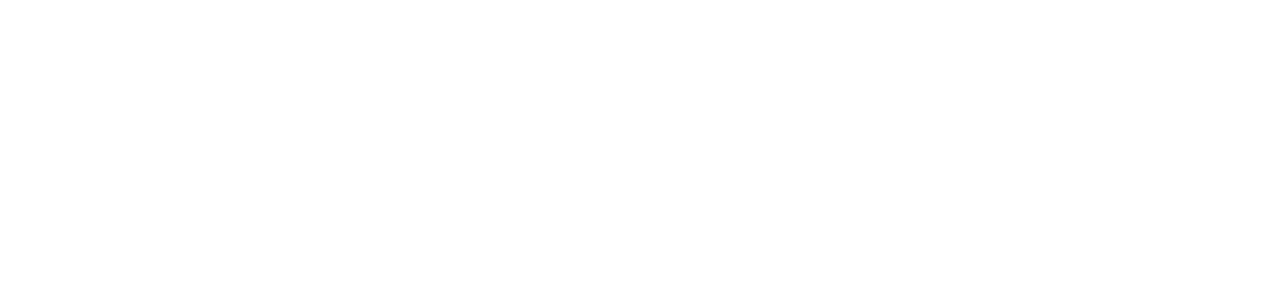
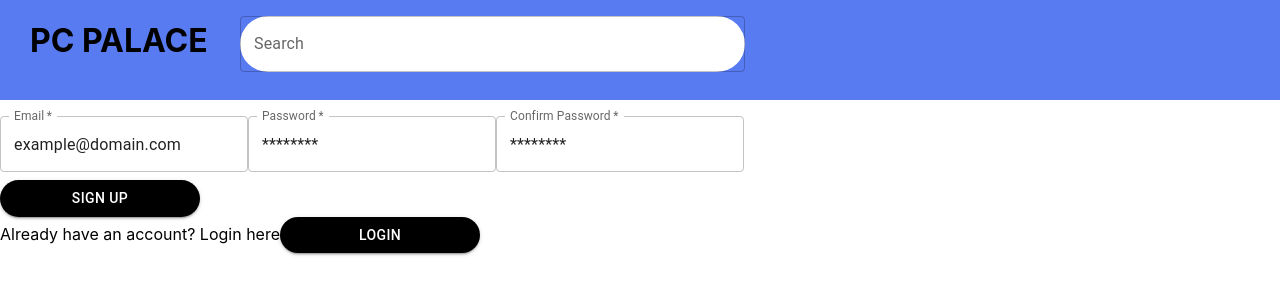
Before and after one commit to mhshabbir/CSC322_Project, a React (Create React App) app: page /SignUp in a window 1280 px wide. Before the commit this address had no page. Shown: the top 300 px of the page. Built offline with nearby package versions, Linux system fonts and the light colour scheme.

Commit message:
material-ui textfield & button components to Login & Signup pages

```diff
--- a/package.json
+++ b/package.json
@@ -5,7 +5,7 @@
   "dependencies": {
     "@emotion/react": "^11.10.6",
     "@emotion/styled": "^11.10.6",
-    "@mui/material": "^5.12.0",
+    "@mui/material": "^5.12.2",
     "@testing-library/jest-dom": "^5.16.5",
     "@testing-library/react": "^13.4.0",
     "@testing-library/user-event": "^13.5.0",
--- a/src/components/navbar.jsx
+++ b/src/components/navbar.jsx
@@ -18,3 +18,17 @@
     </div>
   </div>)
 }
+
+export function NavbarNoButton(){
+  return (
+  <div className="Nav">
+    <h1 className='Logo'>PC PALACE</h1>
+    <div className='search'>
+      <Box position="relative" display='flex' sx={{
+      '& > :not(style)': { m: 2, width: '50ch', ml:30},
+      }}>
+        <TextField  label="Search" variant="outlined" style={{ backgroundColor: 'white', color: 'black', borderRadius: '30px' }} />
+      </Box>
+    </div>
+  </div>)
+}
--- a/src/index.js
+++ b/src/index.js
@@ -18,7 +18,7 @@
     <Route path="/" element={<App/>} />
     <Route path="SearchResults" element={<Search/>}/>
     <Route path="Login" element={<Login/>}/>
-    <Route path="SignUpPage" element={<SignUp/>}/>
+    <Route path="SignUp" element={<SignUp/>}/>
     <Route path="ShoppingCart" element={<Cart/>}/>
     <Route path="CheckoutPage" element={<Checkout/>}/>
    </Routes>
--- a/src/pages/Login.jsx
+++ b/src/pages/Login.jsx
@@ -1,4 +1,6 @@
 import React, { useState } from "react";
+import { Button, TextField } from "@mui/material";
+import { NavbarNoButton } from "../components/Navbar";
 
 export default function Login() {
     const [email, setEmail] = useState('');
@@ -11,15 +13,32 @@
 
     return (
         <div>
+            <NavbarNoButton />
             <form onSubmit={handleSubmit}>
-                <label for="email">email</label>
-                <input value={email} onChange={(e) => setEmail(e.target.value)} type="email" placeholder="youremail@gmail.com" id="email" name="email"/>
+                <TextField
+                    required
+                    id="email-field"
+                    label="Email"
+                    defaultValue="example@domain.com"
+                    margin="normal"
+                />
 
-                <label for="password">password</label>
-                <input value={pass} onChange={(e) => setPass(e.target.value)} type="password" placeholder="********" id="password" name="password"/>
-                <button type="submit">Login</button>
+                <TextField
+                    required
+                    id="password-field"
+                    label="Password"
+                    defaultValue="********"
+                    margin="normal"
+                />
+
             </form>
-            <button>Don't have an account? Sign-up here</button>
+            <div>
+                <Button variant="contained" href="/Login" size="medium" style={{ backgroundColor: 'black', color: 'white' , width:'200px',  borderRadius: '30px'}}> Login</Button>
+            </div>
+
+            <label>Don't have an account? Sign-up here</label>
+            <Button variant="contained" href="/SignUp" size="medium" style={{ backgroundColor: 'black', color: 'white' , width:'200px',  borderRadius: '30px'}}> Sign Up</Button>
+
         </div>
     )
 }
--- a/src/pages/SignUp.jsx
+++ b/src/pages/SignUp.jsx
@@ -1,9 +1,51 @@
-import React from 'react';
+import React, {useState} from 'react';
+import { Button, TextField } from '@mui/material';
+import { NavbarNoButton } from '../components/Navbar';
 
 export default function SignUp(){
+    const [email, setEmail] = useState('');
+    const [pass, setPass] = useState('');
+
+    const handleSubmit = (e) => {
+        e.preventDefault();
+        console.log(email);
+    }
+
     return(
         <div>
-            Sign Up Page
+            <NavbarNoButton />
+            <form onSubmit={handleSubmit}>
+                <TextField
+                    required
+                    id="email-field"
+                    label="Email"
+                    defaultValue="example@domain.com"
+                    margin="normal"
+                />
+
+                <TextField
+                    required
+                    id="password-field"
+                    label="Password"
+                    defaultValue="********"
+                    margin="normal"
+                />
+
+                <TextField
+                    required
+                    id="confirm-password-field"
+                    label="Confirm Password"
+                    defaultValue="********"
+                    margin="normal"
+                />
+            </form>
+            <div>
+                <Button variant="contained" href="/SignUp" size="medium" style={{ backgroundColor: 'black', color: 'white' , width:'200px',  borderRadius: '30px'}}> Sign Up</Button>
+            </div>
+
+            <label>Already have an account? Login here</label>
+            <Button variant="contained" href="/Login" size="medium" style={{ backgroundColor: 'black', color: 'white' , width:'200px',  borderRadius: '30px'}}> Login</Button>
+
         </div>
     );
 }
```
Also changed, not shown: 1 other file (tests, documents, lock files or other folders).
